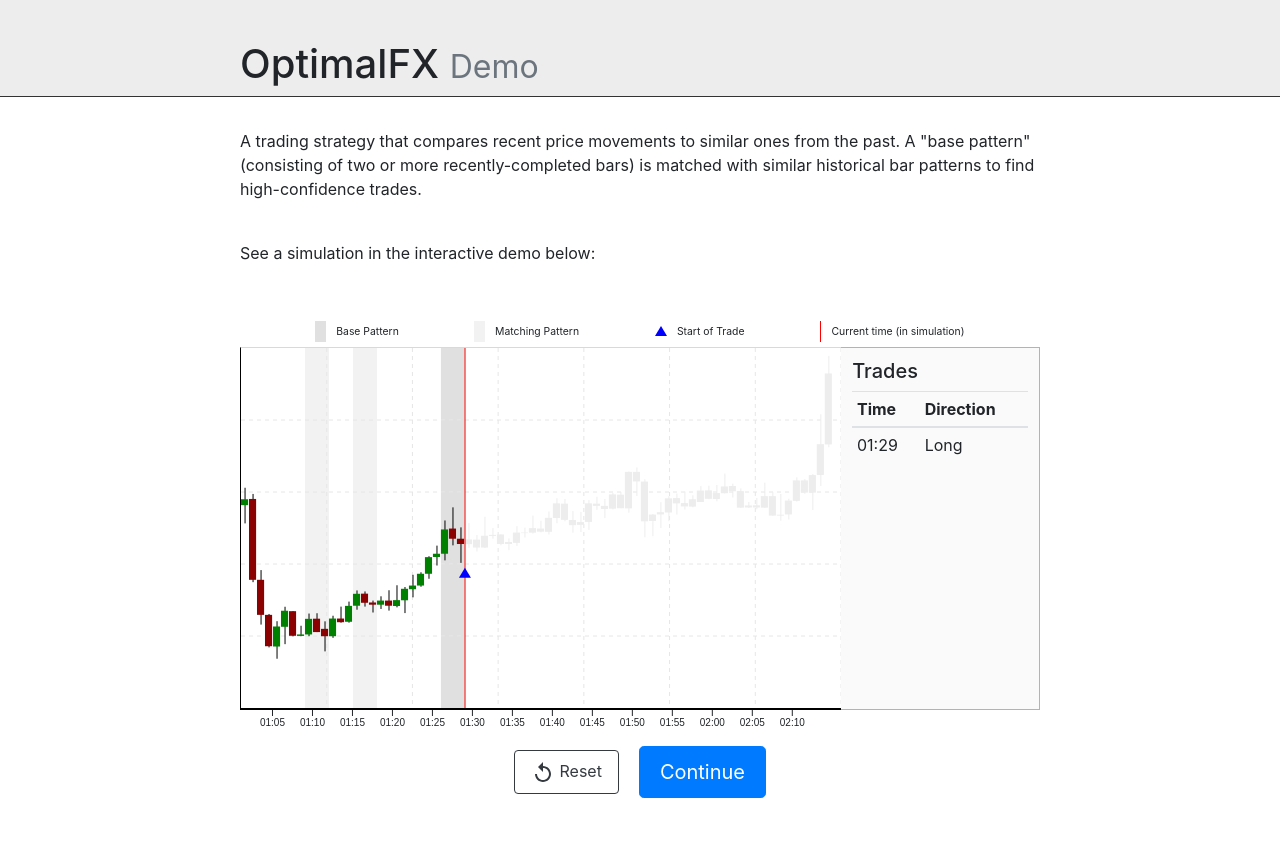
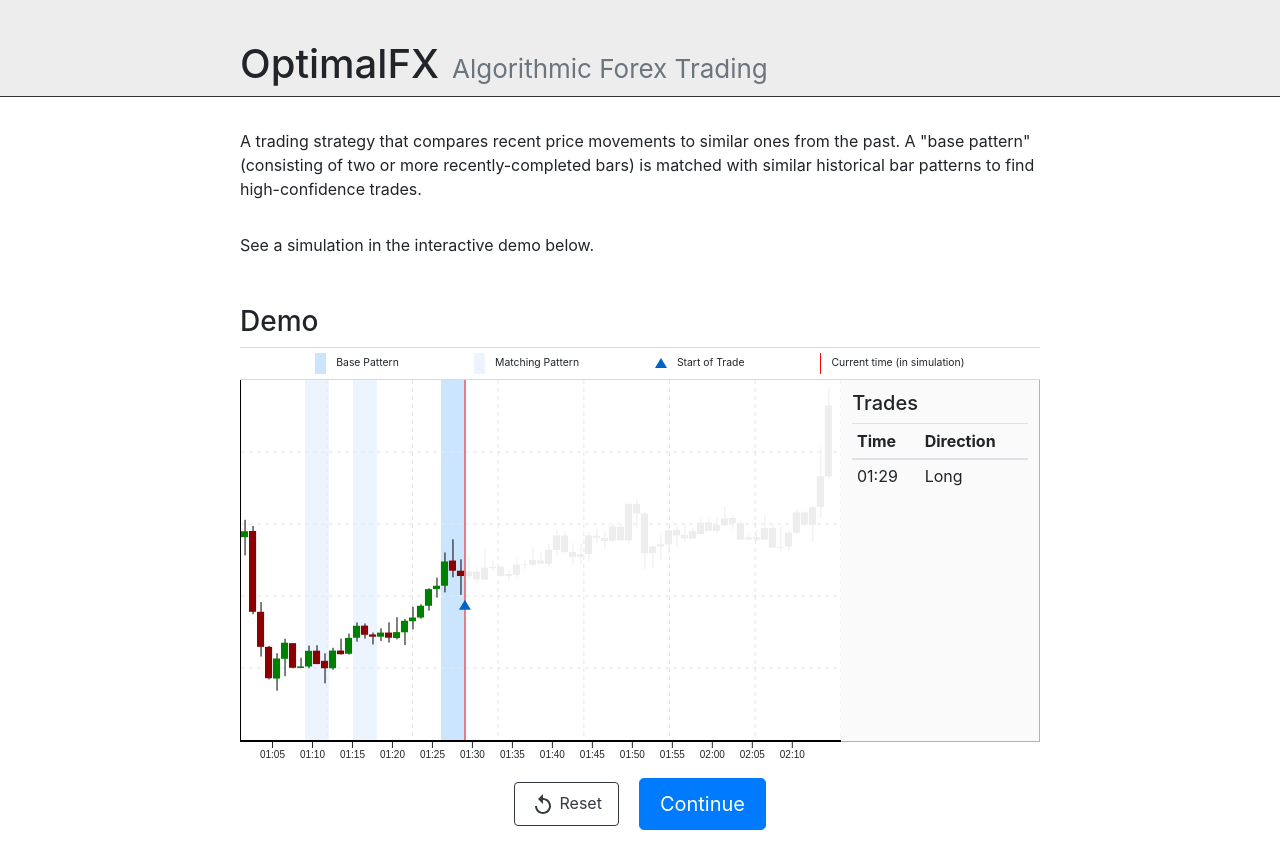
Before and after one commit to dandoozan/optimalfx-demo, a React (Create React App) app: page / in a window 1280 px wide. Shown: the top 868 px of the page. Built offline with nearby package versions, Linux system fonts and the light colour scheme.

Commit message:
Add "Demo" heading and adjust styling

```diff
--- a/src/components/Description.module.css
+++ b/src/components/Description.module.css
@@ -4,5 +4,5 @@
 }
 
 .paragraph {
-  margin-bottom: 2.5em;
+  margin-bottom: 2em;
 }
--- a/src/components/Description.tsx
+++ b/src/components/Description.tsx
@@ -11,7 +11,7 @@ export default function Description() {
         to find high-confidence trades.
       </p>
       <p className={styles.paragraph}>
-        See a simulation in the interactive demo below:
+        See a simulation in the interactive demo below.
       </p>
     </div>
   );
--- a/src/components/Header.module.css
+++ b/src/components/Header.module.css
@@ -11,3 +11,8 @@
 .text {
   margin-top: 1em;
 }
+
+.text small {
+  font-size: 65%;
+  margin-left: 0.5em;
+}
--- a/src/components/Header.tsx
+++ b/src/components/Header.tsx
@@ -6,7 +6,8 @@ export default function Header() {
     <header className={styles.header}>
       <div className={styles.innerHeader}>
         <h1 className={styles.text}>
-          OptimalFX <small className="text-muted">Demo</small>
+          OptimalFX
+          <small className="text-muted">Algorithmic Forex Trading</small>
         </h1>
       </div>
     </header>
--- a/src/components/Simulation/Chart/Chart.module.css
+++ b/src/components/Simulation/Chart/Chart.module.css
@@ -1,6 +1,5 @@
 .chart {
   grid-area: chart;
-  border-top: 1px solid hsl(0, 0%, 85%);
   border-left: 1px solid black;
   border-bottom: 2px solid black;
 }
--- a/src/components/Simulation/Legend.module.css
+++ b/src/components/Simulation/Legend.module.css
@@ -3,7 +3,9 @@
   display: flex;
   justify-content: space-evenly;
   font-size: 0.65rem;
-  padding-bottom: 0.5em;
+  padding: 0.5em 0;
+  border-top: 1px solid hsl(0, 0%, 85%);
+  border-bottom: 1px solid hsl(0, 0%, 85%);
 }
 
 .entry {
--- a/src/components/Simulation/Simulation.module.css
+++ b/src/components/Simulation/Simulation.module.css
@@ -4,6 +4,7 @@
   display: grid;
   grid-template-columns: min-content;
   grid-template-areas:
+    'title title'
     'legend legend'
     'chart trades'
     'xaxis .'
--- a/src/components/Simulation/Simulation.tsx
+++ b/src/components/Simulation/Simulation.tsx
@@ -247,6 +247,7 @@ export default class Simulation extends Component<Props, State> {
 
     return (
       <div className={styles.simulation}>
+        <h3 style={{ gridArea: 'title' }}>Demo</h3>
         <Legend />
         <Chart
           {...{
--- a/src/components/Simulation/Trades.module.css
+++ b/src/components/Simulation/Trades.module.css
@@ -5,6 +5,7 @@
   text-transform: capitalize;
   border: 1px solid hsl(0, 0%, 70%);
   border-left: none;
+  border-top: none;
 }
 
 .row {
--- a/src/index.css
+++ b/src/index.css
@@ -2,10 +2,10 @@
   font-size: 1.5vw;
   --main-content-width: 50em;
   --current-line-color: red;
-  --trade-color: hsl(240, 100%, 50%); /* blue */
-  --trade-color-dimmed: hsl(240, 100%, 85%); /* lighter blue */
-  --base-pattern-color: hsl(0, 0%, 88%);
-  --similar-pattern-color: hsl(0, 0%, 95%);
+  --trade-color: hsl(211, 100%, 40%);
+  --trade-color-dimmed: hsl(0, 0%, 70%);
+  --base-pattern-color: hsl(211, 100%, 90%);
+  --similar-pattern-color: hsl(211, 100%, 96%);
 }
 
 @media (max-width: 800px) {
```
